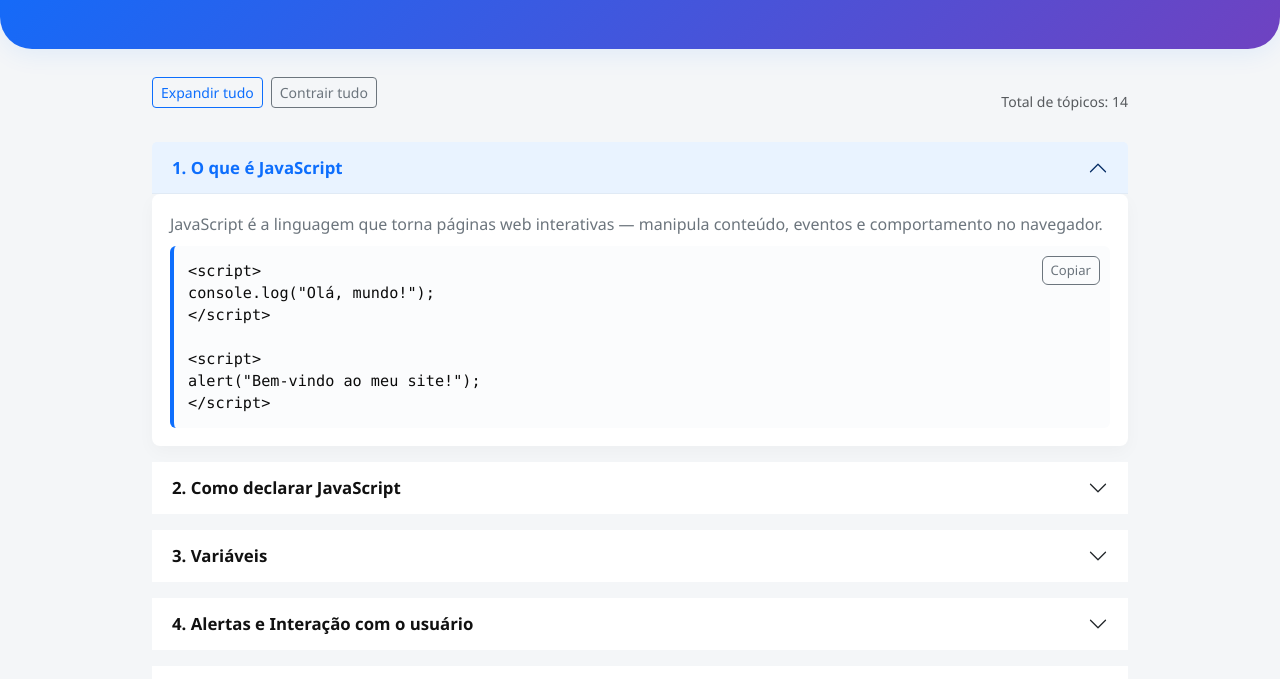
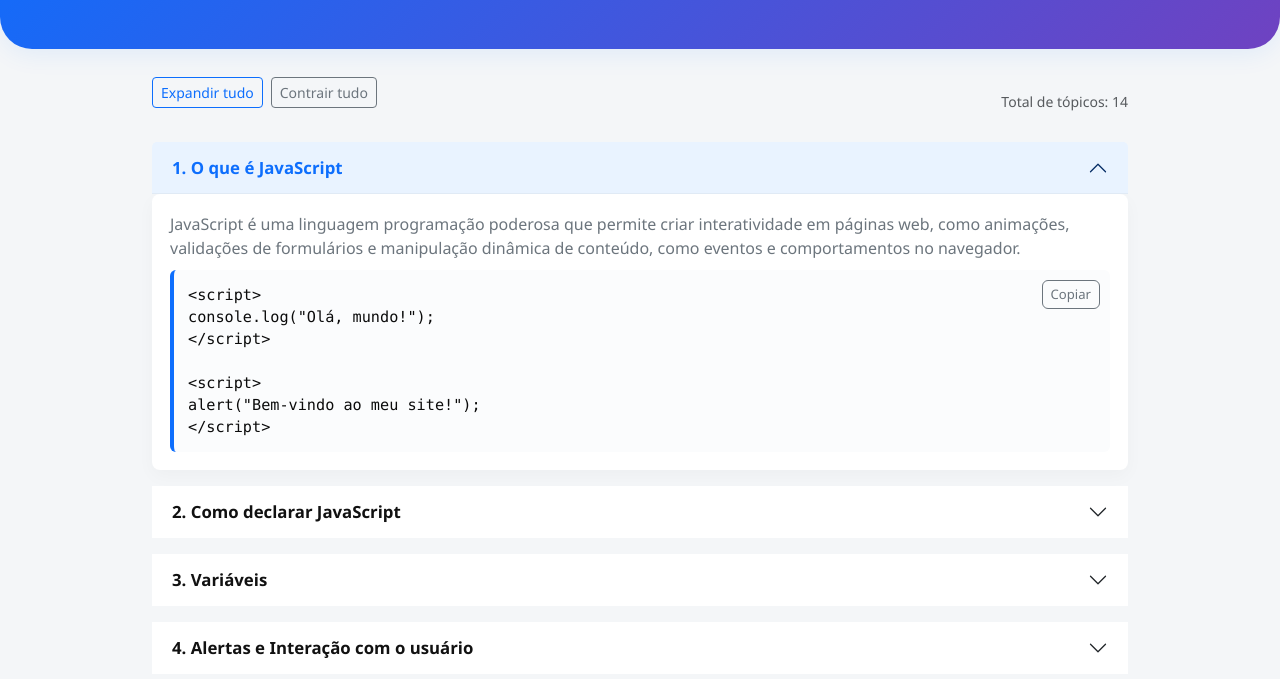
Before and after one commit to augustinhoo/aulaJs, a plain HTML site: page index.html in a window 1280 px wide. Shown: the part 121-800 px from the top of the page. Drawn offline with nearby package versions, Linux system fonts and the light colour scheme.

Commit message:
Update index.html

```diff
--- a/index.html
+++ b/index.html
@@ -142,7 +142,7 @@
         </h2>
         <div id="c1" class="accordion-collapse collapse show" data-bs-parent="#cursoJS">
           <div class="accordion-body">
-            <p class="topic-desc">JavaScript é a linguagem que torna páginas web interativas — manipula conteúdo, eventos e comportamento no navegador.</p>
+            <p class="topic-desc">JavaScript é uma linguagem programação poderosa que permite criar interatividade em páginas web, como animações, validações de formulários e manipulação dinâmica de conteúdo, como eventos e comportamentos no navegador.</p>
 
             <div class="code-block">
               <button class="btn btn-sm btn-outline-secondary copy-btn">Copiar</button>
```
